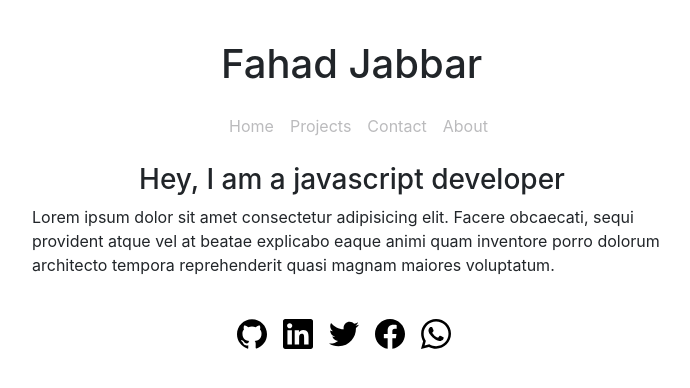
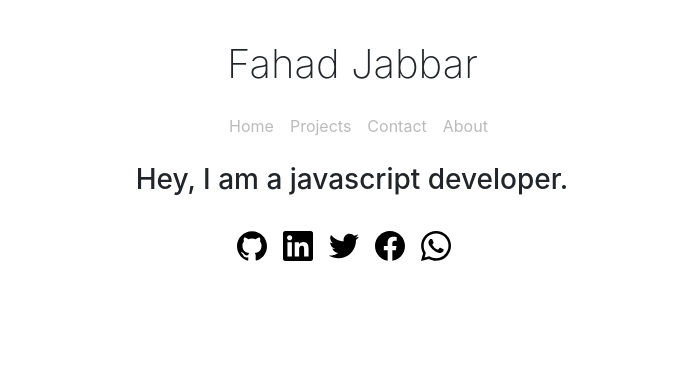
Before and after one commit to hereisfahad/portfolio, a React (Create React App) app: page / in a window 1280 px wide. Shown: the top 388 px of the page, without its empty margins (288-978 px from the left). Built offline with nearby package versions, Linux system fonts and the light colour scheme.

Commit message:
Fixing some glitches

```diff
--- a/src/App.js
+++ b/src/App.js
@@ -19,7 +19,7 @@ function App() {
   return (
     <div className="flexCenter mainWrapper">
       {/* {wrap h1 and nav in header t ag} */}
-      <h1 style={{paddingTop:'40px', marginBottom:'26px'}} className="animated infinite heartBeat delay-2s">Fahad Jabbar</h1>
+      <h1 style={{paddingTop:'40px', marginBottom:'26px', fontWeight: '200'}} className="animated infinite heartBeat delay-2s">Fahad Jabbar</h1>
       <Navbar />
 
       <Route path="/" component={Home} exact />
@@ -40,7 +40,7 @@ function App() {
         <a href="https://www.facebook.com/hereisfahad" rel="noopener noreferrer" target="_blank">
           <Facebook style={{width:30, height:30, marginRight:'16px', marginBottom:'10px'}} />
         </a>
-        <a href="https://wa.me/+923009199076?text=I%20want%20to%20talk%20to%20you." rel="noopener noreferrer" target="_blank">
+        <a href="https://wa.me/+923009199076?text=Hey%20Fahad%20are%20you%20available%20to%20talk%20." rel="noopener noreferrer" target="_blank">
           <Whatsapp style={{width:30, height:30, marginRight:'16px', marginBottom:'10px'} }/>
         </a>
       </footer>
--- a/src/components/Home/home.component.jsx
+++ b/src/components/Home/home.component.jsx
@@ -3,10 +3,8 @@ import React from 'react';
 function Home() {
   return (
     <div className="homeStyle showCaseDiv">
-      <h3>Hey, I am a javascript developer</h3>
-      <p>Lorem ipsum dolor sit amet consectetur adipisicing elit. Facere obcaecati, sequi provident atque vel at beatae
-        explicabo eaque animi quam inventore porro dolorum architecto tempora reprehenderit quasi magnam maiores voluptatum.
-      </p>
+      <h3>Hey, I am a javascript developer.</h3>
+      {/* <p>Currently working from home.</p>     */}
     </div>
   );
 }
--- a/src/components/about/about.component.jsx
+++ b/src/components/about/about.component.jsx
@@ -13,8 +13,7 @@ function About() {
             </Tilt>
          </div>
         <p>
-          About me?? Let's see.. My name is Fahad Jabbar, Computer science graduate. I used to play cricket but now i only play with JavaScript.
-          So yeah I am a JavaScript developer, sepecifically front-end developer and making my way towards full stack developement slowly and steadily.
+          About me?? Let's see.. My name is Fahad Jabbar, Computer science graduate. I am a JavaScript developer, sepecifically front-end developer and making my way towards full stack developement slowly and steadily.
           In my free time I read and watch TV.
         </p>
     </div>
--- a/src/components/contact/contact.component.jsx
+++ b/src/components/contact/contact.component.jsx
@@ -4,8 +4,8 @@ function Contact() {
   return (
     <div className="showCaseDiv">
           <h2 style={{color:'#9a9a3ec9', paddingTop:'0px' }} >Don't be a stranger</h2>
-          <p style={{color:'#3e3e36ed', marginBottom:'70px', maxWidth:'60%' }} >Feel free to get in touch with me. I am always open to discussing new projects, createive ideas or opportunity to be a part of you visions.</p>
-          <p style={{ borderBottom:'1px solid black', maxWidth:'50%' }} >You can reach me on these platforms.</p>
+          <p style={{color:'#3e3e36ed', marginBottom:'26px' }} >Feel free to get in touch with me. I am always open to discussing new projects, createive ideas or opportunity to be a part of you visions.</p>
+          <p style={{ borderBottom:'1px solid black', color:'#BBBBBD' }} >You can reach me on these platforms.</p>
     </div>
   );
 }
--- a/src/components/navbar/navbar.styles.css
+++ b/src/components/navbar/navbar.styles.css
@@ -9,12 +9,14 @@
     /* align-items: center; */
 }
 
-.nav .link{
+/* .nav */
+ .link{
     margin-right: 16px;
     color: #BBBBBD;
     transition: all 0.7s;
 }
-.nav .link:hover{
+/* .nav  */
+.link:hover{
     color: black;
 }
 /* .link{ */
```
Also changed, not shown: src/App.css (line endings or trailing spaces).
